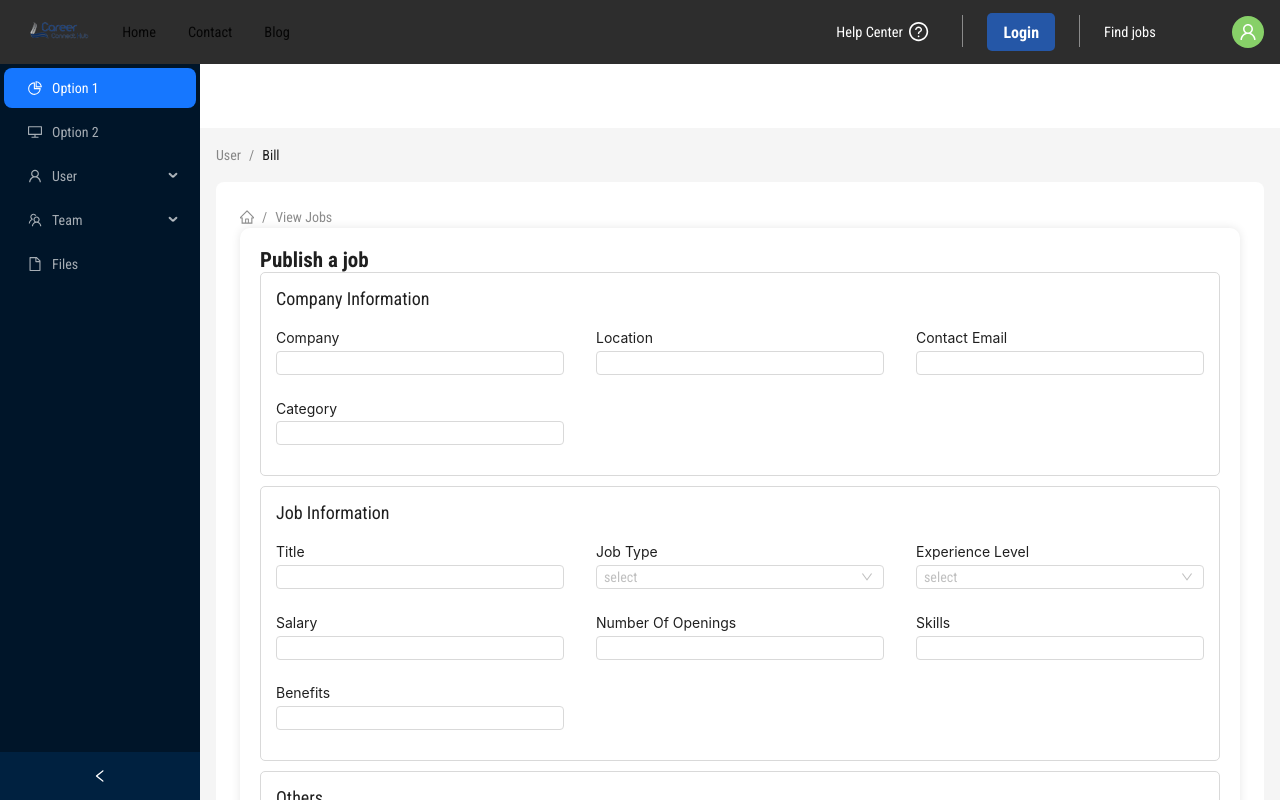
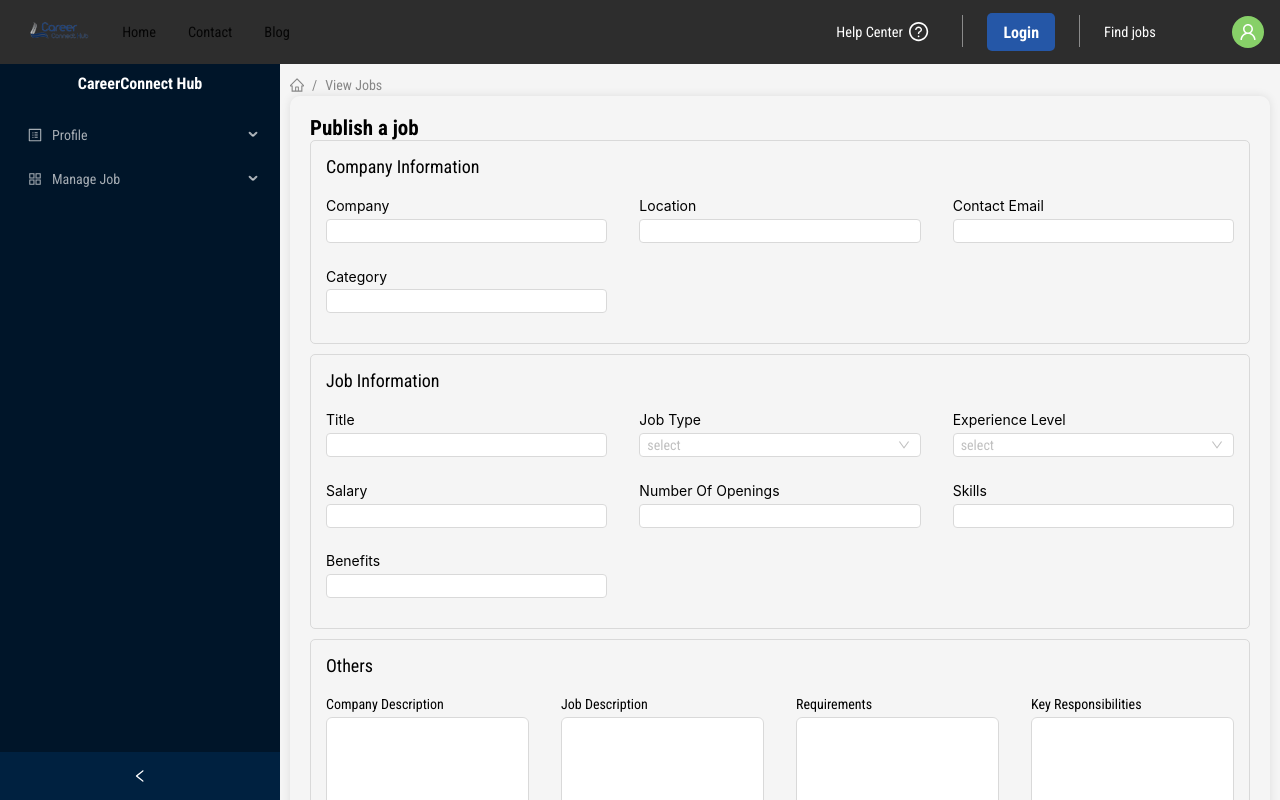
Before and after one commit to ZeroBug404/CareerConnect-Hub, a Next.js app: page /dashboard/job/create in a window 1280 px wide. Shown: the top 800 px of the page. Built offline with nearby package versions, Linux system fonts and the light colour scheme.

Commit message:
updated dashboard

```diff
--- a/src/app/dashboard/layout.tsx
+++ b/src/app/dashboard/layout.tsx
@@ -1,90 +1,14 @@
 "use client";
-import { Breadcrumb, Layout, Menu, theme } from "antd";
-import React, { useState } from "react";
-import type { MenuProps } from "antd";
-import {
-  DesktopOutlined,
-  FileOutlined,
-  PieChartOutlined,
-  TeamOutlined,
-  UserOutlined,
-} from "@ant-design/icons";
 
-const { Header, Content, Footer, Sider } = Layout;
-type MenuItem = Required<MenuProps>["items"][number];
-
-function getItem(
-  label: React.ReactNode,
-  key: React.Key,
-  icon?: React.ReactNode,
-  children?: MenuItem[]
-): MenuItem {
-  return {
-    key,
-    icon,
-    children,
-    label,
-  } as MenuItem;
-}
-
-const items: MenuItem[] = [
-  getItem("Option 1", "1", <PieChartOutlined />),
-  getItem("Option 2", "2", <DesktopOutlined />),
-  getItem("User", "sub1", <UserOutlined />, [
-    getItem("Tom", "3"),
-    getItem("Bill", "4"),
-    getItem("Alex", "5"),
-  ]),
-  getItem("Team", "sub2", <TeamOutlined />, [
-    getItem("Team 1", "6"),
-    getItem("Team 2", "8"),
-  ]),
-  getItem("Files", "9", <FileOutlined />),
-];
+import Contents from "@/components/ui/Contents";
+import SideBar from "@/components/ui/Sidebar";
+import { Layout } from "antd";
 
 const DashboardLayout = ({ children }: { children: React.ReactNode }) => {
-  const [collapsed, setCollapsed] = useState(false);
-  const {
-    token: { colorBgContainer, borderRadiusLG },
-  } = theme.useToken();
-
   return (
-    <Layout style={{ minHeight: "100vh" }}>
-      <Sider
-        collapsible
-        collapsed={collapsed}
-        onCollapse={(value) => setCollapsed(value)}
-      >
-        <div className="demo-logo-vertical" />
-        <Menu
-          theme="dark"
-          defaultSelectedKeys={["1"]}
-          mode="inline"
-          items={items}
-        />
-      </Sider>
-      <Layout>
-        <Header style={{ padding: 0, background: colorBgContainer }} />
-        <Content style={{ margin: "0 16px" }}>
-          <Breadcrumb style={{ margin: "16px 0" }}>
-            <Breadcrumb.Item>User</Breadcrumb.Item>
-            <Breadcrumb.Item>Bill</Breadcrumb.Item>
-          </Breadcrumb>
-          <div
-            style={{
-              padding: 24,
-              minHeight: 360,
-              background: colorBgContainer,
-              borderRadius: borderRadiusLG,
-            }}
-          >
-            {children}
-          </div>
-        </Content>
-        <Footer style={{ textAlign: "center" }}>
-          Ant Design ©2023 Created by Ant UED
-        </Footer>
-      </Layout>
+    <Layout>
+      <SideBar />
+      <Contents>{children}</Contents>
     </Layout>
   );
 };
```
